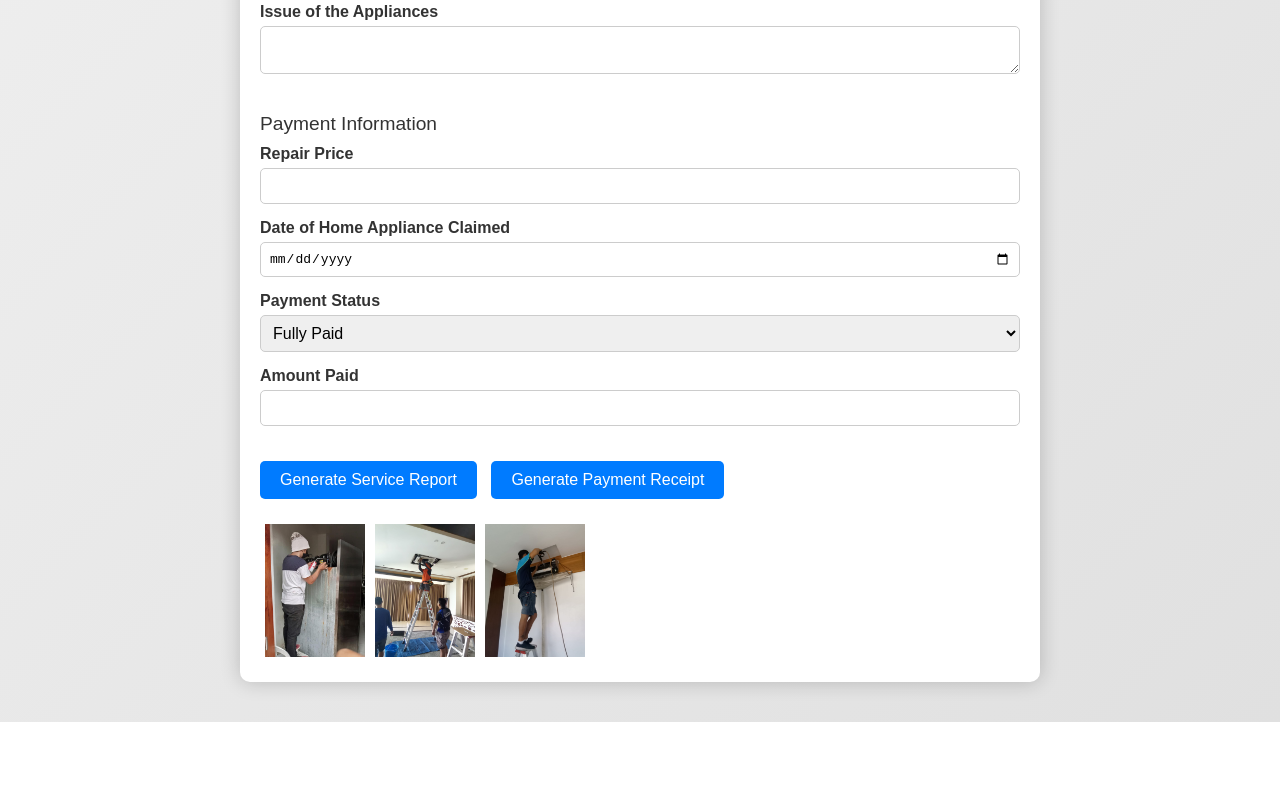
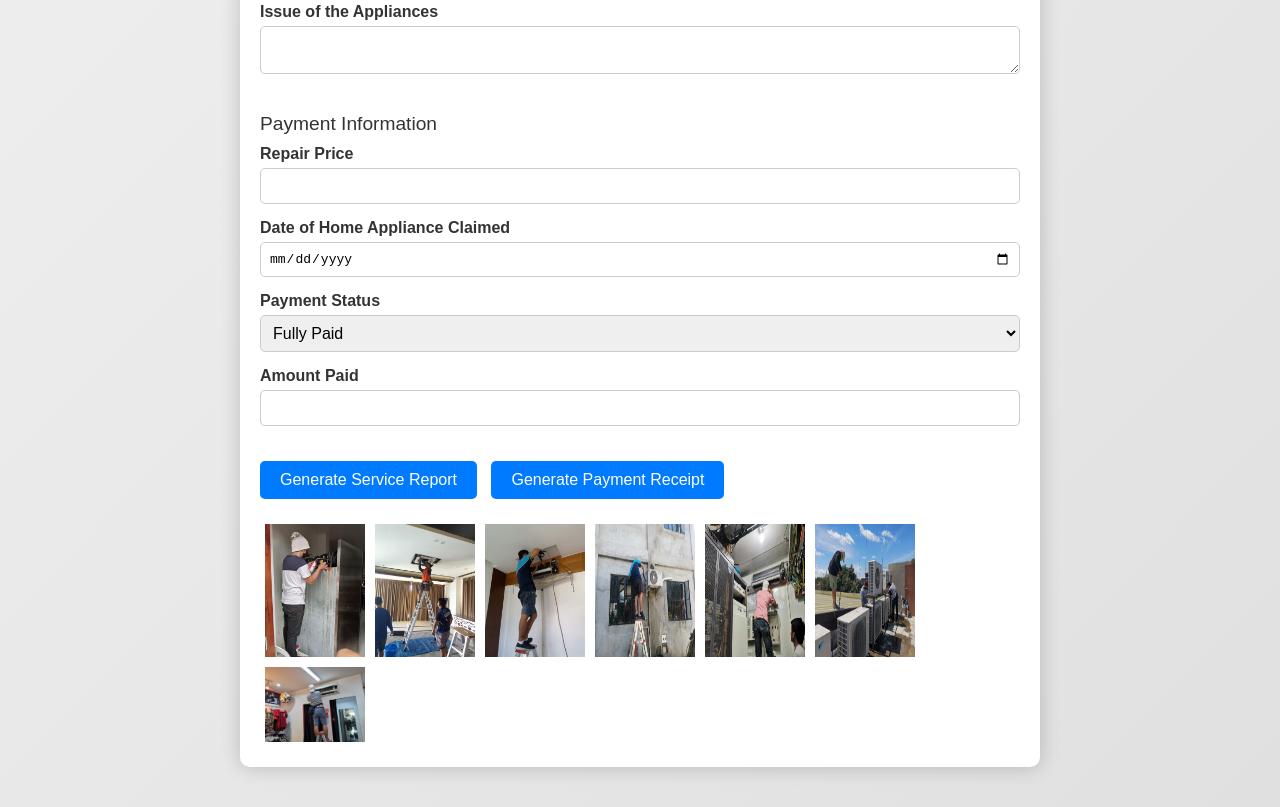
Before and after one commit to serkaiz7/Refrigeration, a plain HTML site: page index.html in a window 1280 px wide. Shown: the part 997-1804 px from the top of the page. Before the commit the page ends 1719 px from the top, so only its background shows below. Drawn offline with Linux system fonts and the light colour scheme.

Commit message:
Update index.html

```diff
--- a/index.html
+++ b/index.html
@@ -337,6 +337,10 @@
         <img src="image1.jpg" alt="Image 1">
         <img src="image2.jpg" alt="Image 2">
         <img src="image3.jpg" alt="Image 3">
+        <img src="image4.jpg" alt="Image 4">
+        <img src="image5.jpg" alt="Image 5">
+        <img src="image6.jpg" alt="Image 6">
+        <img src="image7.jpg" alt="Image 7">
       </div>
     </div>
   </div>
```
